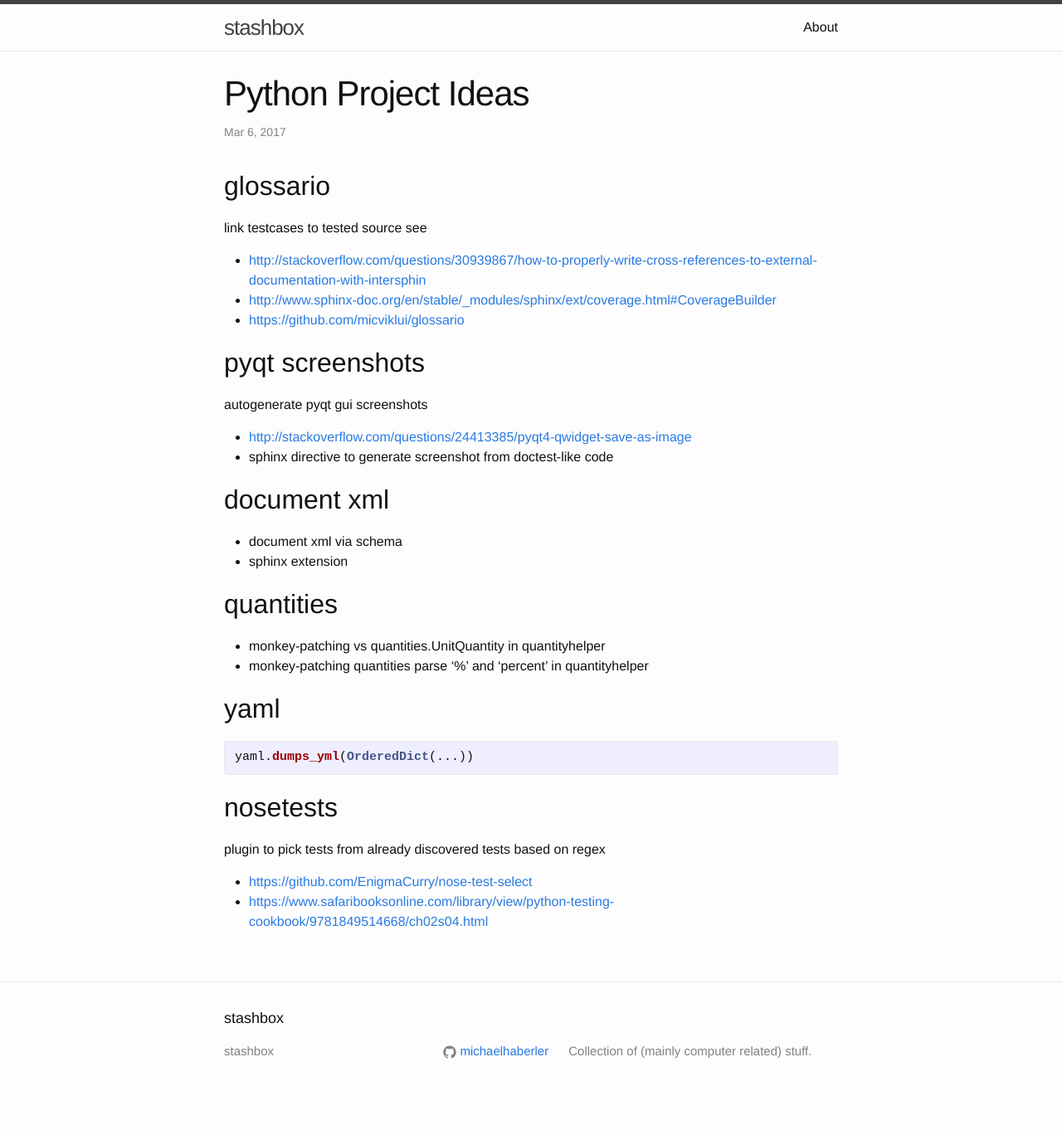
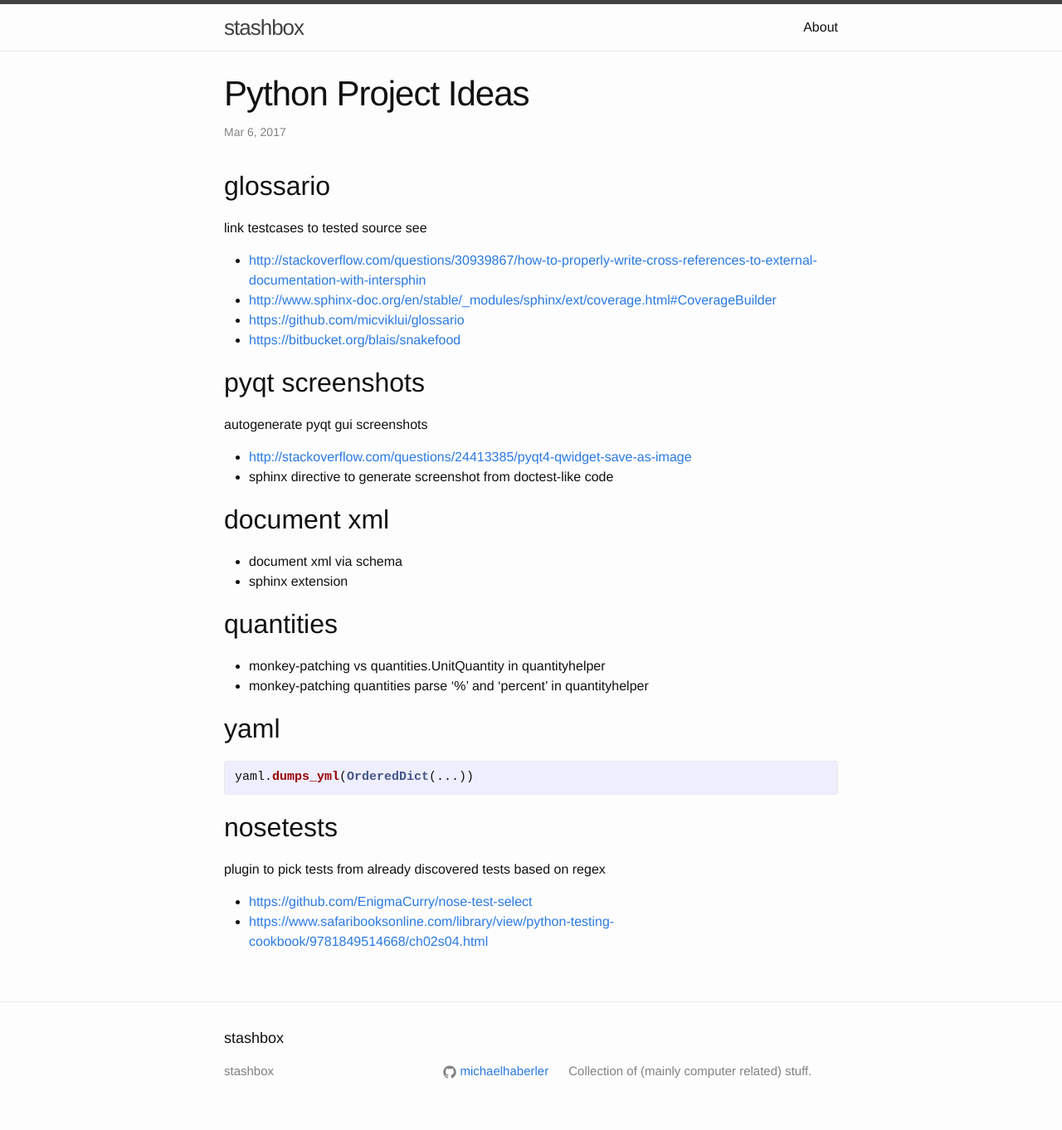
Before and after one commit to michaelhaberler/michaelhaberler.github.io, a Jekyll site: the page built from _posts/2017-03-06-python-project-ideas.markdown, in a window 1280 px wide. Shown: the whole page at 83% size. Built offline with Jekyll 4.4.1, drawn with Linux system fonts in a browser that asks for light colours; before the commit the page ends 1338 px from its top, so only the background shows below that.

Commit message:
Add link for glossario

```diff
--- a/_posts/2017-03-06-python-project-ideas.markdown
+++ b/_posts/2017-03-06-python-project-ideas.markdown
@@ -13,6 +13,7 @@ see
 * <http://stackoverflow.com/questions/30939867/how-to-properly-write-cross-references-to-external-documentation-with-intersphin>
 * <http://www.sphinx-doc.org/en/stable/_modules/sphinx/ext/coverage.html#CoverageBuilder>
 * <https://github.com/micviklui/glossario>
+* <https://bitbucket.org/blais/snakefood>
 
 pyqt screenshots
 ----------------
```
